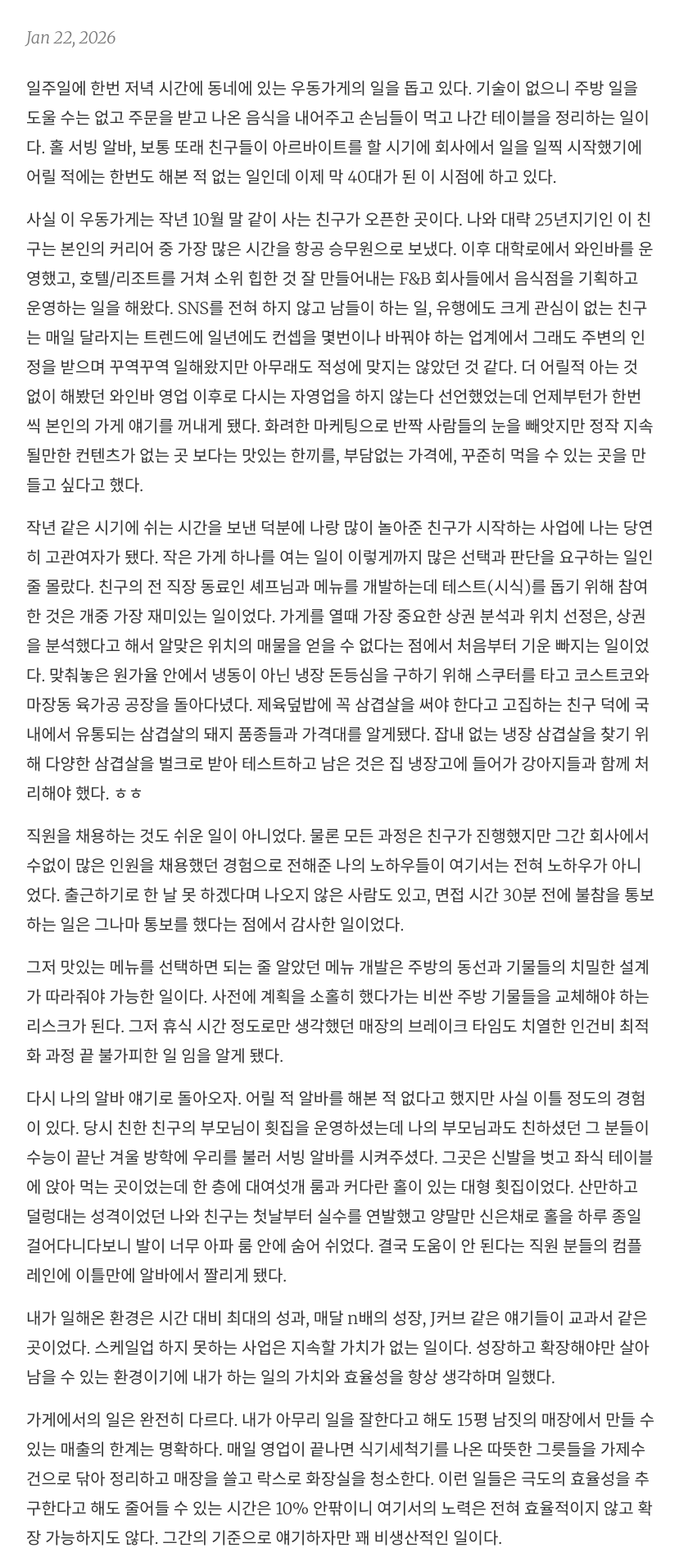
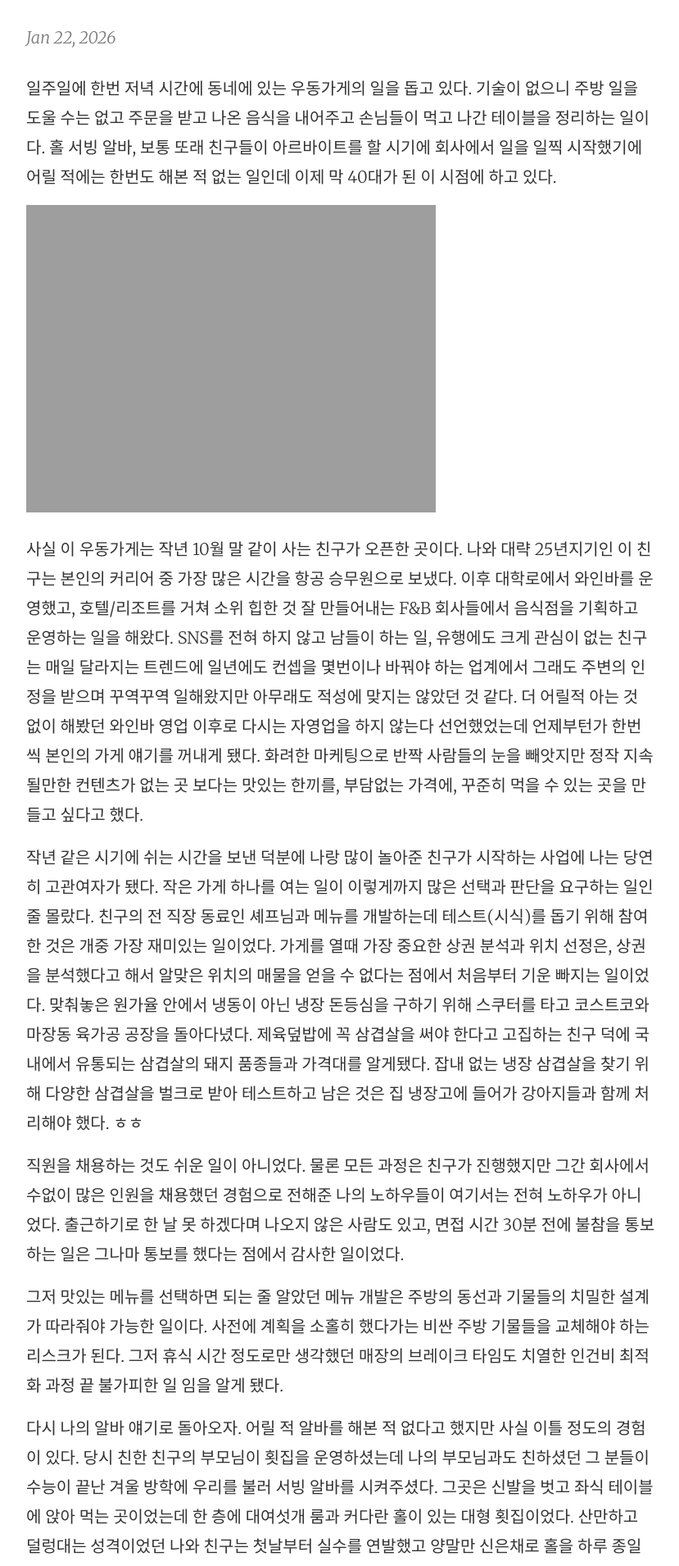
Before and after one commit to joyeon/joyeon.github.io, a Jekyll site: the page built from _posts/2026-01-22-part-time-job.md, in a window 1280 px wide. Shown: the part 313-2223 px from the top of the page at 82% size, without its empty margins (224-1053 px from the left). Built offline with Jekyll 4.4.1, drawn with Linux system fonts in a browser that asks for light colours.

```diff
--- a/_posts/2026-01-22-part-time-job.md
+++ b/_posts/2026-01-22-part-time-job.md
@@ -6,6 +6,8 @@
 
 일주일에 한번 저녁 시간에 동네에 있는 우동가게의 일을 돕고 있다. 기술이 없으니 주방 일을 도울 수는 없고 주문을 받고 나온 음식을 내어주고 손님들이 먹고 나간 테이블을 정리하는 일이다.
 홀 서빙 알바, 보통 또래 친구들이 아르바이트를 할 시기에 회사에서 일을 일찍 시작했기에 어릴 적에는 한번도 해본 적 없는 일인데 이제 막 40대가 된 이 시점에 하고 있다.
+
+<img src="https://joyeon.co/assets/udon-donkatsu.jpg" style="width: 500px; max-width:100%; height:auto;">
 
 사실 이 우동가게는 작년 10월 말 같이 사는 친구가 오픈한 곳이다. 나와 대략 25년지기인 이 친구는 본인의 커리어 중 가장 많은 시간을 항공 승무원으로 보냈다. 이후 대학로에서 와인바를 운영했고, 호텔/리조트를 거쳐 소위 힙한 것 잘 만들어내는 F&B 회사들에서 음식점을 기획하고 운영하는 일을 해왔다. SNS를 전혀 하지 않고 남들이 하는 일, 유행에도 크게 관심이 없는 친구는 매일 달라지는 트렌드에 일년에도 컨셉을 몇번이나 바꿔야 하는 업계에서 그래도 주변의 인정을 받으며 꾸역꾸역 일해왔지만 아무래도 적성에 맞지는 않았던 것 같다. 더 어릴적 아는 것 없이 해봤던 와인바 영업 이후로 다시는 자영업을 하지 않는다 선언했었는데 언제부턴가 한번씩 본인의 가게 얘기를 꺼내게 됐다. 화려한 마케팅으로 반짝 사람들의 눈을 빼앗지만 정작 지속될만한 컨텐츠가 없는 곳 보다는 맛있는 한끼를, 부담없는 가격에, 꾸준히 먹을 수 있는 곳을 만들고 싶다고 했다.
 
```
